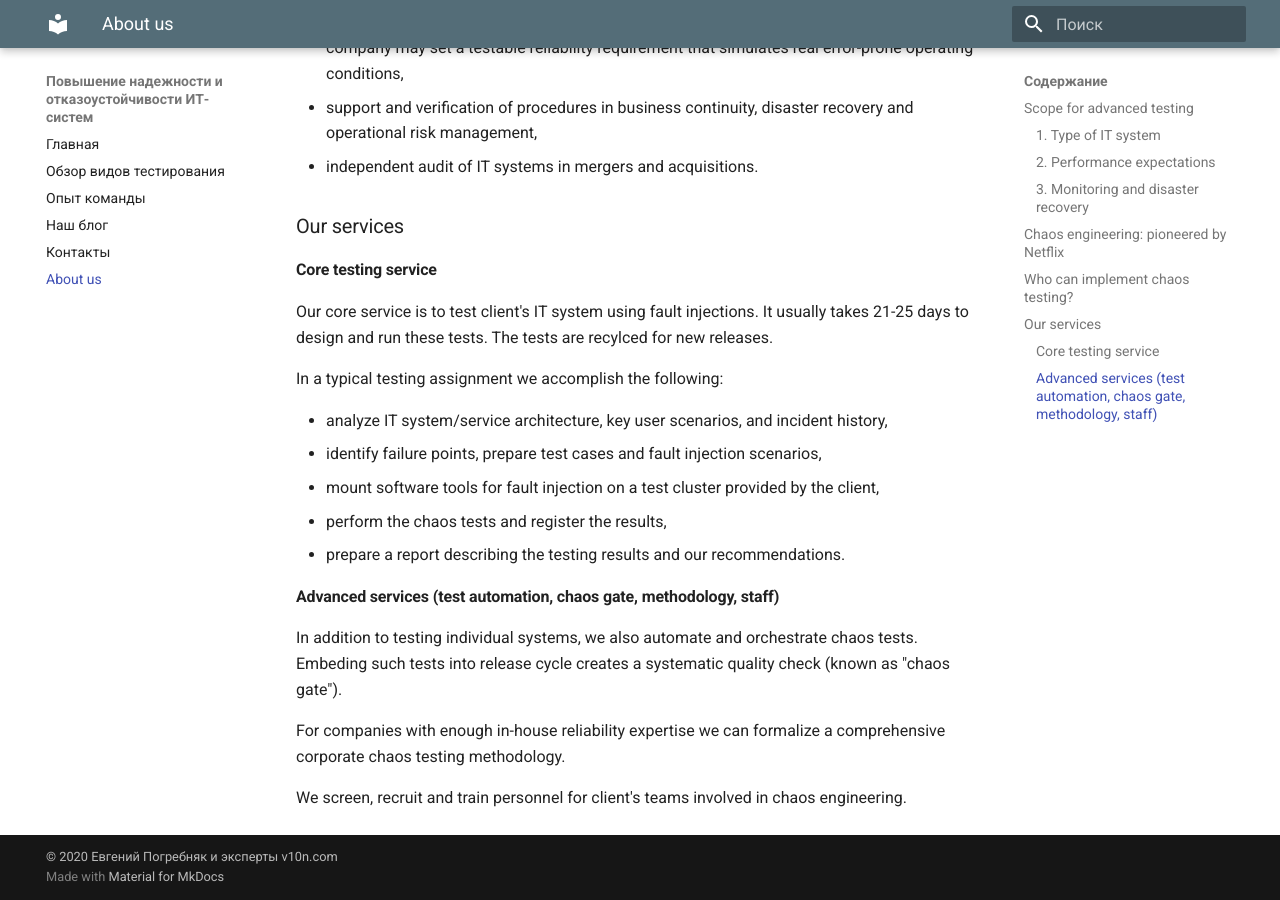
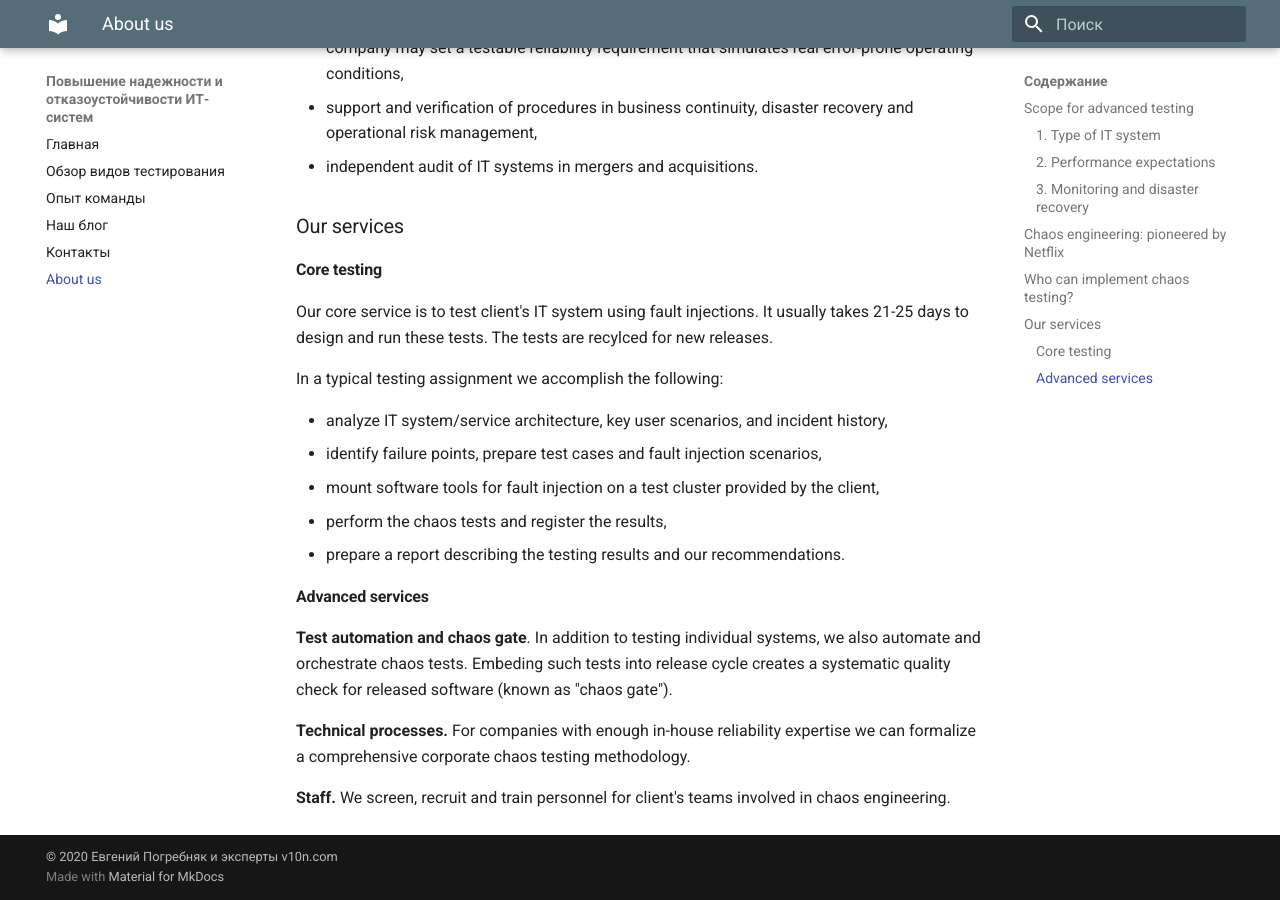
Before and after one commit to epogrebnyak/mkdocs-actionable, an MkDocs documentation site: the page built from docs/english.md, in a window 1280 px wide and 900 px high, scrolled down 2141 px. Built offline with MkDocs 1.6.1 and Material for MkDocs 9.7.7, drawn with Linux system fonts in a browser that asks for light colours.

Commit message:
Update english.md

```diff
--- a/docs/english.md
+++ b/docs/english.md
@@ -87,11 +87,9 @@ Other common motives include:
 
 ### Our services
 
-#### Core testing service
+#### Core testing
 
-Our core service is to test client's IT system
-using fault injections. It usually takes 21-25 days
-to design and run these tests. The tests are recylced for new releases.
+Our core service is to test client's IT system using fault injections. It usually takes 21-25 days to design and run these tests. The tests are recylced for new releases.
 
 In a typical testing assignment we accomplish the following:
 
@@ -104,13 +102,11 @@ In a typical testing assignment we accomplish the following:
 <!-- The execution cycle for our core testing service is shown in the chart
 below. -->
 
-#### Advanced services (test automation, chaos gate, methodology, staff)
+#### Advanced services
 
-In addition to testing individual systems, we also automate and
-orchestrate chaos tests. Embeding such tests into release cycle
-creates a systematic quality check (known as "chaos gate").
+**Test automation and chaos gate**. In addition to testing individual systems, we also automate and orchestrate chaos tests. Embeding such tests into release cycle
+creates a systematic quality check for released software (known as "chaos gate").
 
-For companies with enough in-house reliability expertise we can formalize
-a comprehensive corporate chaos testing methodology.
+**Technical processes.** For companies with enough in-house reliability expertise we can formalize a comprehensive corporate chaos testing methodology.
 
-We screen, recruit and train personnel for client's teams involved in chaos engineering.
+**Staff.** We screen, recruit and train personnel for client's teams involved in chaos engineering.
```
